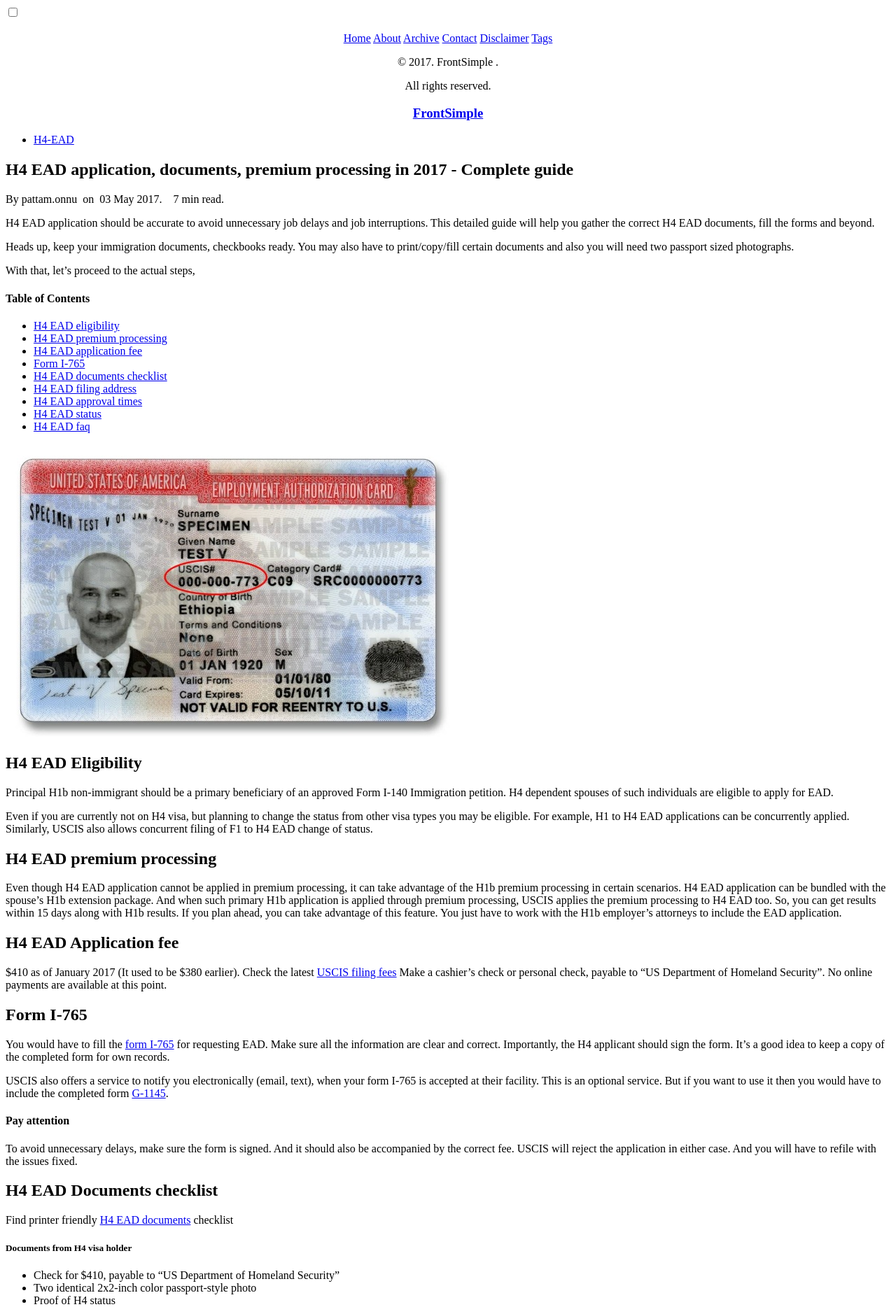
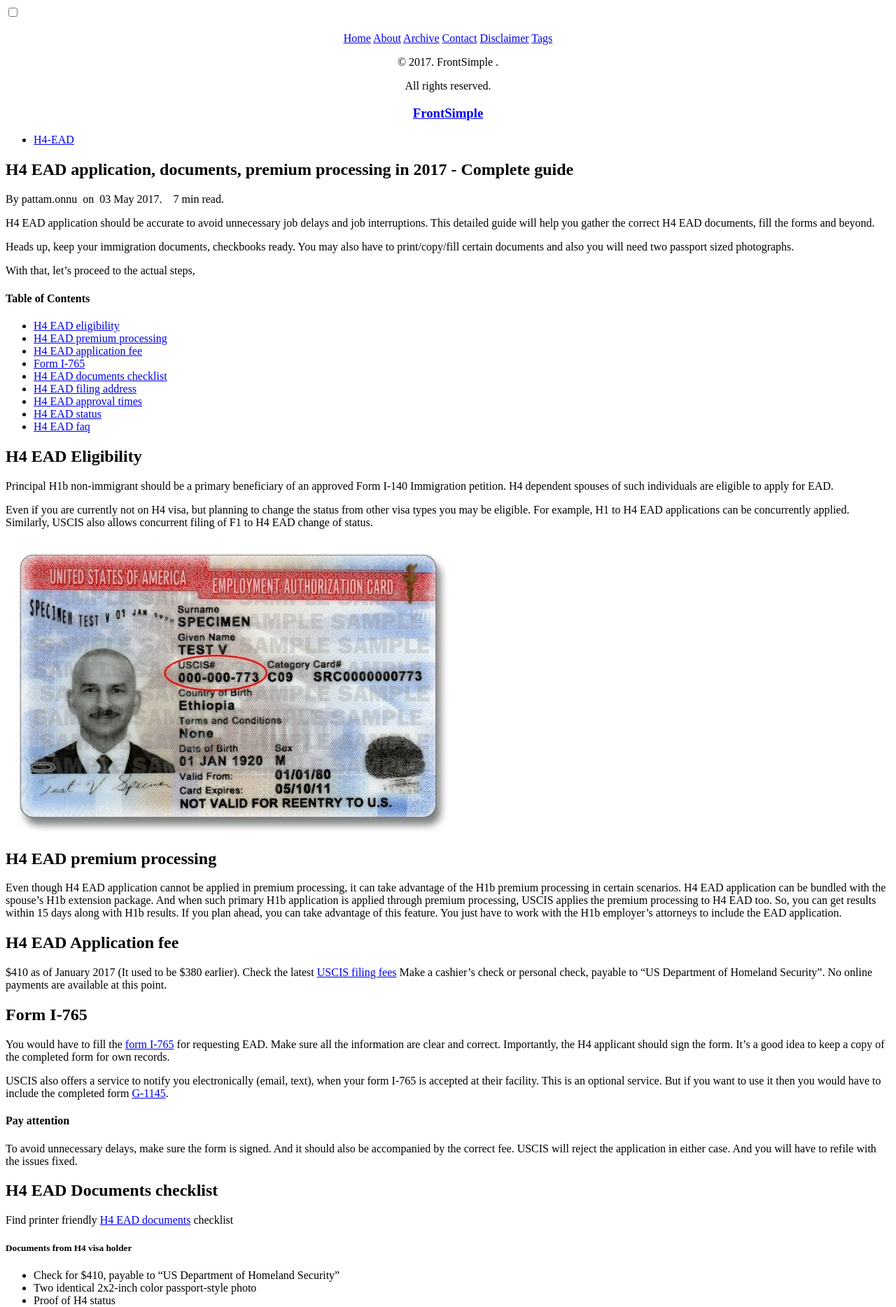
Before and after one commit to gitforwork2/gitforwork.github.io, a Jekyll site: the page built from _posts/2017-4-30-h4-ead-application.md, in a window 1280 px wide. Shown: the top 1868 px of the page at 70% size. Built offline with Jekyll 4.4.1, drawn with Linux system fonts in a browser that asks for light colours; nearby versions of some CDN libraries; comment, search, counter and statistics services are not loaded.

Commit message:
Update 2017-4-30-h4-ead-application.md

```diff
--- a/_posts/2017-4-30-h4-ead-application.md
+++ b/_posts/2017-4-30-h4-ead-application.md
@@ -23,13 +23,13 @@ With that, let's proceed to the actual steps,
  - [H4 EAD status](#h4-ead-status)
  - [H4 EAD faq](#h4-ead-faq)
 
-![H4-EAD-sample]({{ site.url }}assets/images/posts/h4-ead-sample.jpg)
-
 ## H4 EAD Eligibility
 
 Principal H1b non-immigrant should be a primary beneficiary of an approved Form I-140 Immigration petition. H4 dependent spouses of such individuals are eligible to apply for EAD.
 
 Even if you are currently not on H4 visa, but planning to change the status from other visa types you may be eligible. For example, H1 to H4 EAD applications can be concurrently applied. Similarly, USCIS also allows concurrent filing of F1 to H4 EAD change of status.
+
+![H4-EAD-sample]({{ site.url }}assets/images/posts/h4-ead-sample.jpg)
 
 ## H4 EAD premium processing
 Even though H4 EAD application cannot be applied in premium processing, it can take advantage of the H1b premium processing in certain scenarios. H4 EAD application can be bundled with the spouse's H1b extension package. And when such primary H1b application is applied through premium processing, USCIS applies the premium processing to H4 EAD too. So, you can get results within 15 days along with H1b results. If you plan ahead, you can take advantage of this feature. You just have to work with the H1b employer's attorneys to include the EAD application.
```
